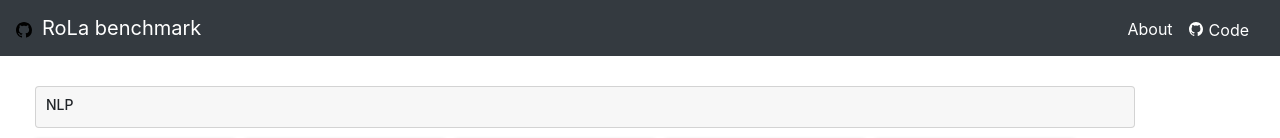
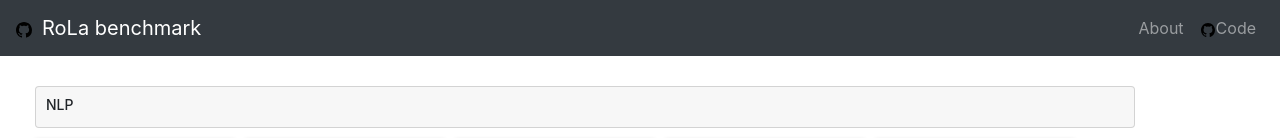
Before and after one commit to LiroBenchmark/LiroBenchmark.github.io, a React (Create React App) app: page / in a window 1280 px wide. Shown: the top 138 px of the page. Built offline with nearby package versions, Linux system fonts and the light colour scheme.

Commit message:
Moved menu links inside Header component

```diff
--- a/src/Components/Header.js
+++ b/src/Components/Header.js
@@ -1,7 +1,8 @@
-import React from 'react';
-import Navbar from 'react-bootstrap/Navbar';
-import Menu from './Menu';
-import { LogoIcon } from '../assets/icons';
+import React from "react";
+import Navbar from "react-bootstrap/Navbar";
+import Nav from "react-bootstrap/Nav";
+import { LogoIcon, CodeIcon } from "../assets/icons";
+import "../assets/menu.scss";
 
 const Header = () => (
   <Navbar bg="dark" variant="dark">
@@ -18,9 +19,17 @@ const Header = () => (
         RoLa benchmark
       </Navbar.Brand>
     </div>
-    <div className="main-menu">
-      <Menu />
-    </div>
+    <Nav className="justify-content-end">
+      <Nav.Link href="/about">About</Nav.Link>
+      <Nav.Link
+        href="https://github.com/eemlcommunity/ro_benchmark_leaderboard"
+        target="_blank"
+        rel="noopener noreferrer"
+      >
+        <CodeIcon />
+        <span>Code</span>
+      </Nav.Link>
+    </Nav>
   </Navbar>
 );
 
```
